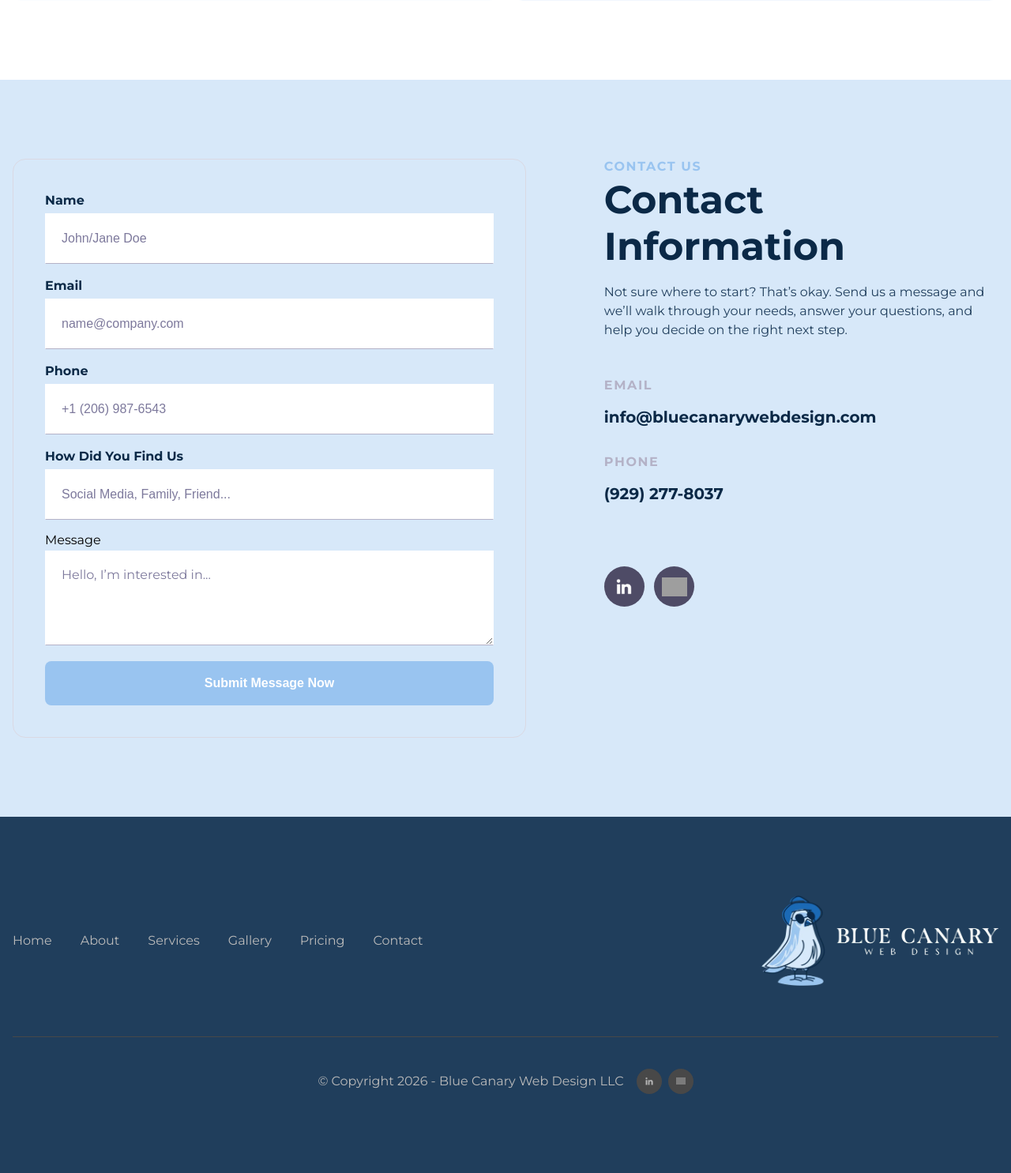
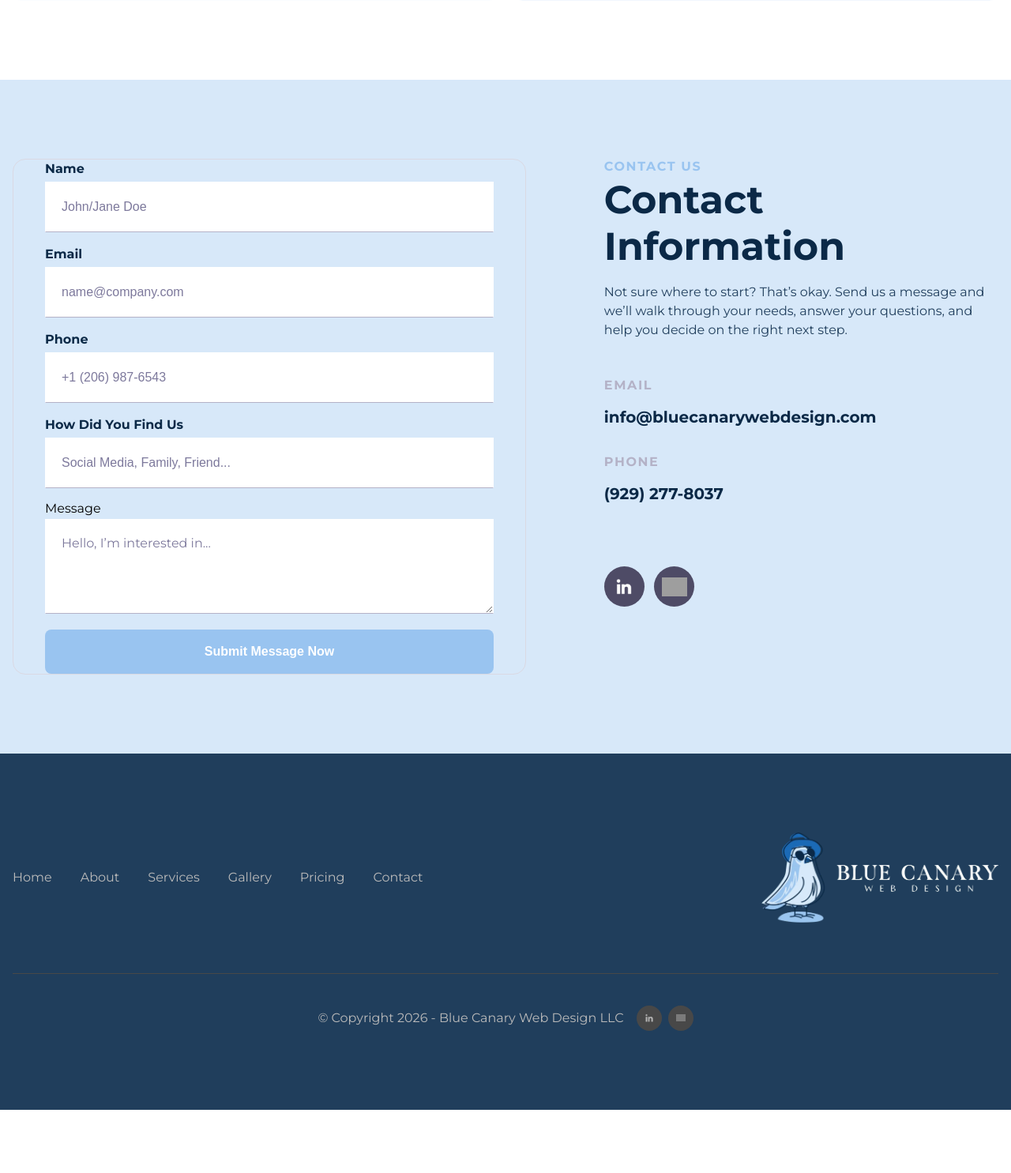
Before and after one commit to paulnicholsen27/blue-canary-cs, a web app: file index.html in a window 1280 px wide. Shown: the part 4475-5960 px from the top of the page at 79% size. After the commit the page ends 5880 px from the top, so only its background shows below. Run offline with its HTML, style and script files only (its server is not run), Linux system fonts and the light colour scheme; style sheets or scripts are compiled from the project's sources; some libraries are stand-ins or nearby versions; grey boxes are pictures that could not be loaded.

Commit message:
removed top padding of contact form

```diff
--- a/css/contact.less
+++ b/css/contact.less
@@ -103,7 +103,7 @@
             /* 32px - 40px */
             margin-bottom: clamp(2rem, 5.3vw, 2.5rem);
             /* 20px - 40px */
-            padding: clamp(1.25rem, 4.5vw, 2.5rem);
+            padding: 0 clamp(1.25rem, 4.5vw, 2.5rem);
             /* prevents padding from affecting width and height */
             box-sizing: border-box;
             border: 1px solid #dad9e3;
```
